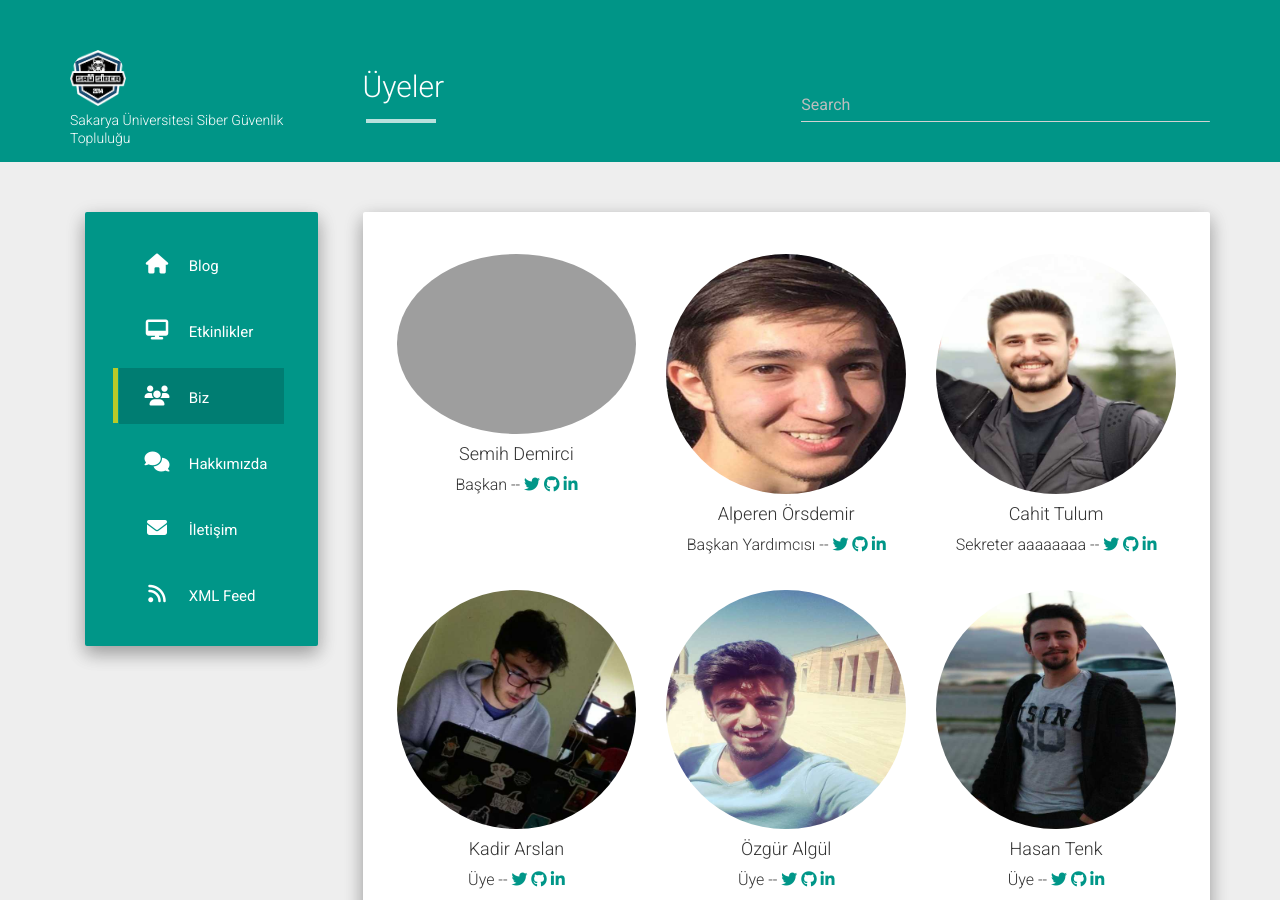
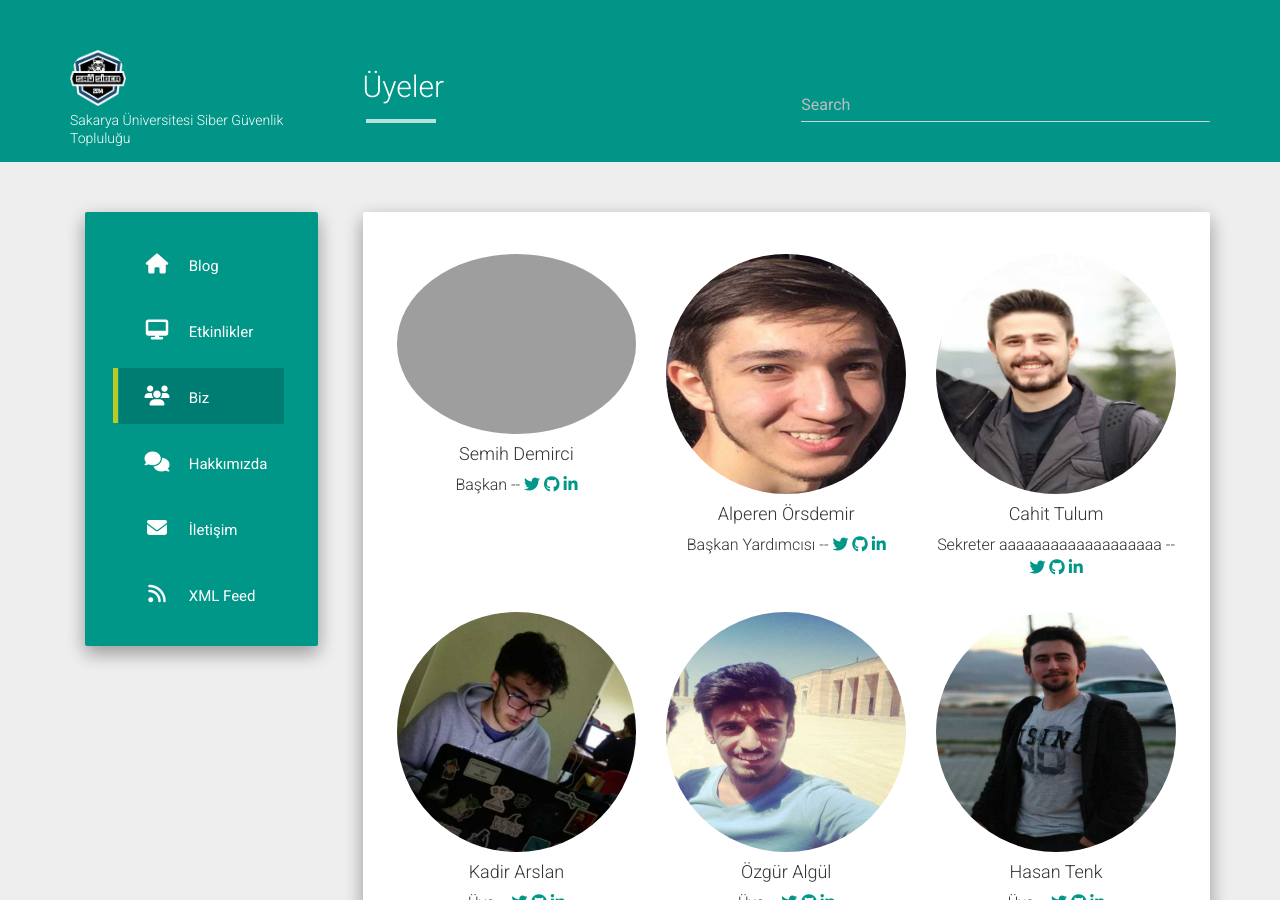
Before and after one commit to sausiber/old-website, a Jekyll site: the page built from uyeler.md, in a window 1280 px wide and 900 px high. Built offline with Jekyll 4.4.1, drawn with Linux system fonts in a browser that asks for light colours; nearby versions of some CDN libraries.

Commit message:
Update _config.yml

```diff
--- a/_config.yml
+++ b/_config.yml
@@ -52,7 +52,7 @@ people:
 
 - name: Cahit Tulum
   pic: 4
-  position: Sekreter aaaaaaaa
+  position: Sekreter aaaaaaaaaaaaaaaaaaa
   social:
     - title: twitter
       url: https://twitter.com/cahittulum
```
